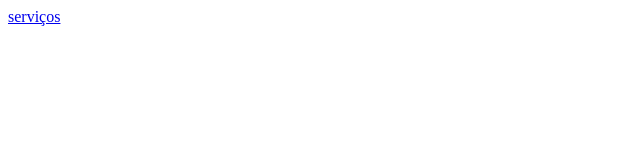
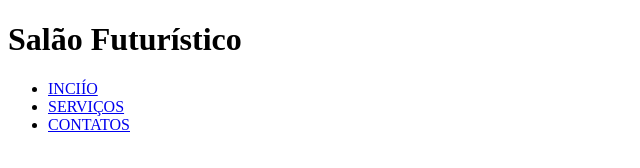
Before and after one commit to Amandakarolyne/Barbearia-lari-e-amanda, a plain HTML site: page servicos.html in a window 1280 px wide. Shown: the whole page, without its empty margins (0-640 px from the left). Drawn offline with Linux system fonts and the light colour scheme.

Commit message:
Update servicos.html

```diff
--- a/servicos.html
+++ b/servicos.html
@@ -1 +1,26 @@
-<a href="serviços.html">serviços</a>
+<!DOCTYPE html>
+<html lang="pt-br">
+<head>
+    <meta charset="UTF-8">
+    <meta name="viewport" content="width=device-width, initial-scale=1.0">
+    <title>Serviços</title>
+    <link rel="stylesheet" href="servicos.css">
+</head>
+<body>
+   <header>
+       <h1>Salão Futurístico</h1>
+
+       <Ul>
+          <li><a href="Index.html">INCIÍO</a></li>
+          <LI><a href="SERVIÇOS.html">SERVIÇOS</a></LI>
+          <LI><a href="CONTATOS.html">CONTATOS</a></LI>
+       </ul>
+   </header>
+   <main>
+
+   </main>
+   <footer>
+
+   </footer>
+</body>
+</html>
```
